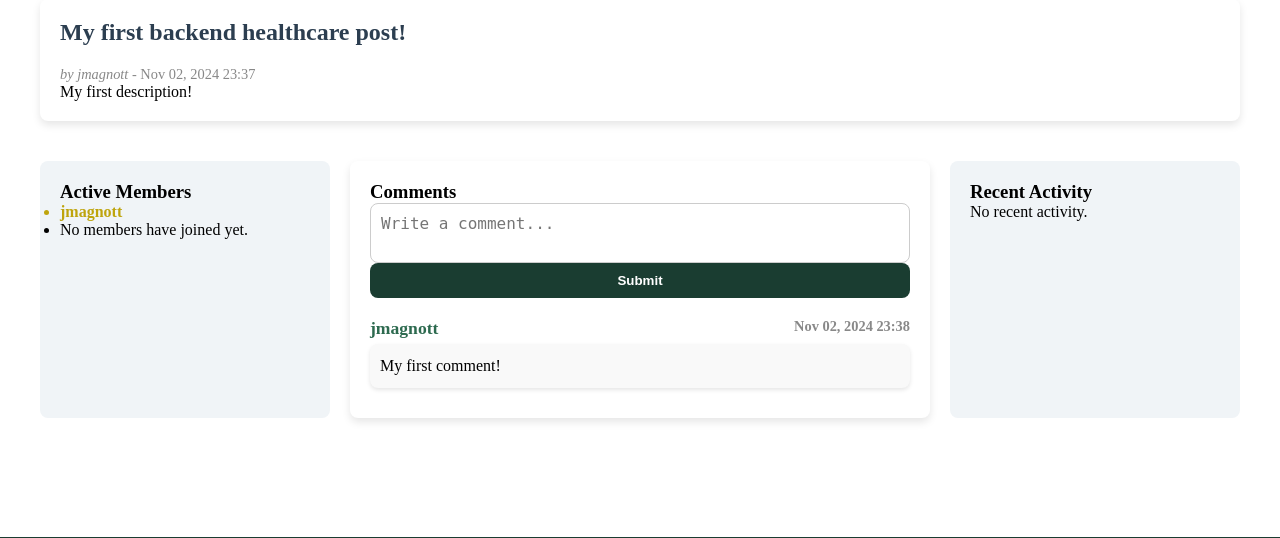
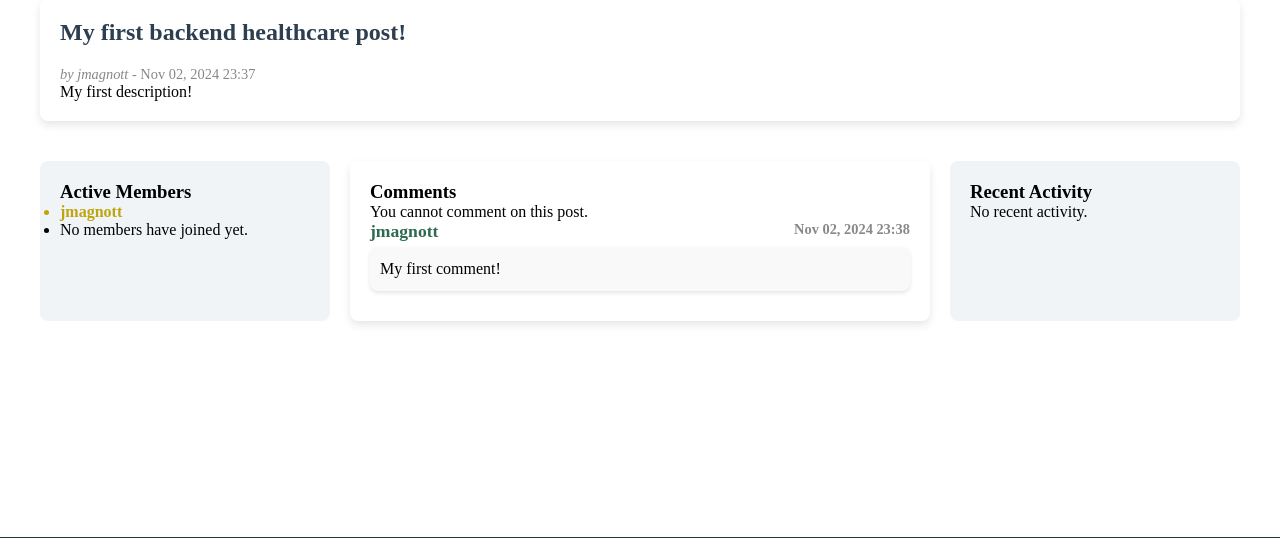
Before and after one commit to JoshMagnotta/NinerCreations, a Django app: page /post/1/ in a window 1280 px wide. Shown: the part 157-695 px from the top of the page. Run offline with Django 5.2, Linux system fonts and the light colour scheme; data comes from the database, SQL or seed files in the repository; both versions use the stored data as it was after the commit.

Commit message:
privacy is now working properly updated views.py marginally and had to only change a few lines in post_detail.html

```diff
--- a/NinerCreations/NinerCreations/templates/base/post_detail.html
+++ b/NinerCreations/NinerCreations/templates/base/post_detail.html
@@ -10,8 +10,8 @@
             {% if request.user == post.author %}
                 <!-- Edit Post Button -->
                 <a href="{% url 'edit_post' post.id %}" class="btn btn-primary ml-2">Edit Post</a>
-            {% else %}
-                <!-- Join/Leave Button -->
+            {% elif post.privacy == "public" %}
+                <!-- Join/Leave Button for Public Posts -->
                 <form method="POST" class="join-leave-form" style="display:inline;">
                     {% csrf_token %}
                     {% if request.user in post.members.all %}
@@ -20,6 +20,14 @@
                         <button type="submit" name="join" class="btn btn-success ml-2">Join</button>
                     {% endif %}
                 </form>
+            {% elif post.privacy == "private" %}
+                <!-- Leave Button Only for Private Posts -->
+                {% if request.user in post.members.all %}
+                    <form method="POST" class="join-leave-form" style="display:inline;">
+                        {% csrf_token %}
+                        <button type="submit" name="leave" class="btn btn-danger ml-2">Leave</button>
+                    </form>
+                {% endif %}
             {% endif %}
         {% endif %}
     </div>
@@ -60,13 +68,16 @@
         <div class="comment-section">
             <h3>Comments</h3>
 
-            <!-- Comment Form (moved to the top) -->
-            <form method="POST" action="{% url 'post_detail' post.id %}" class="comment-form">
-                {% csrf_token %}
-                <textarea name="content" rows="4" placeholder="Write a comment..." required class="comment-input"></textarea>
-                <button type="submit" class="btn btn-primary">Submit</button>
-            </form>
-
+            <!-- Comment Form -->
+            {% if user.is_authenticated and post.privacy == "public" or user.is_authenticated and request.user == post.author or user.is_authenticated and request.user in post.members.all %}
+                <form method="POST" action="{% url 'post_detail' post.id %}" class="comment-form">
+                    {% csrf_token %}
+                    <textarea name="content" rows="4" placeholder="Write a comment..." required class="comment-input"></textarea>
+                    <button type="submit" class="btn btn-primary">Submit</button>
+                </form>
+            {% else %}
+                <p>You cannot comment on this post.</p>
+            {% endif %}
             <ul id="commentList" class="comment-list">
                 {% for comment in comments %}
                     <li class="comment">
--- a/NinerCreations/NinerCreations/views.py
+++ b/NinerCreations/NinerCreations/views.py
@@ -173,7 +173,7 @@ def post_detail(request, pk):
         if content:
             author = request.user if request.user.is_authenticated else None
             Comment.objects.create(post=post, author=author, content=content)
-            # After adding the comment, fetch comments again to include the new one
+            # Fetch comments again to include the new one
             comments = post.comments.all().order_by('-created_at')
 
         # Handle delete comment for post owner or comment owner
@@ -192,24 +192,23 @@ def post_detail(request, pk):
 
         # Handle Join or Leave post
         if 'join' in request.POST:
-            # Check if the user is already a member of the post
-            if request.user not in post.members.all():
-                post.members.add(request.user)
-                # Remove the old "JOINED_POST" activity if it exists
-                Activity.objects.filter(post=post, user=request.user, action='JOINED_POST').delete()
-                # Log the new "JOINED_POST" action with the current timestamp
-                Activity.objects.create(user=request.user, action='JOINED_POST', post=post)
-                messages.success(request, "You have joined the group.")
+            if post.privacy == "public":
+                # Allow joining only for public posts
+                if request.user not in post.members.all():
+                    post.members.add(request.user)
+                    Activity.objects.filter(post=post, user=request.user, action='JOINED_POST').delete()
+                    Activity.objects.create(user=request.user, action='JOINED_POST', post=post)
+                    messages.success(request, "You have joined the group.")
+                else:
+                    messages.info(request, "You are already a member of this post.")
             else:
-                messages.info(request, "You are already a member of this post.")
+                messages.error(request, "You cannot join a private group unless invited.")
 
         elif 'leave' in request.POST:
-            # Check if the user is a member before allowing them to leave
+            # Allow leaving for both public and private posts
             if request.user in post.members.all():
                 post.members.remove(request.user)
-                # Remove the old "LEFT_POST" activity if it exists
                 Activity.objects.filter(post=post, user=request.user, action='LEFT_POST').delete()
-                # Log the new "LEFT_POST" action with the current timestamp
                 Activity.objects.create(user=request.user, action='LEFT_POST', post=post)
                 messages.success(request, "You have left the group.")
             else:
@@ -218,14 +217,12 @@ def post_detail(request, pk):
         # Handle clearing the activity log (only for the post owner)
         if 'clear_activity' in request.POST:
             if request.user == post.author:
-                # Clear all activities related to the post
                 Activity.objects.filter(post=post).delete()
                 messages.success(request, "All recent activity has been cleared.")
             else:
                 messages.error(request, "You do not have permission to clear the activity log.")
 
             return redirect('post_detail', pk=pk)
-
 
         return redirect('post_detail', pk=pk)
 
```
Also changed, not shown: NinerCreations/db.sqlite3.
